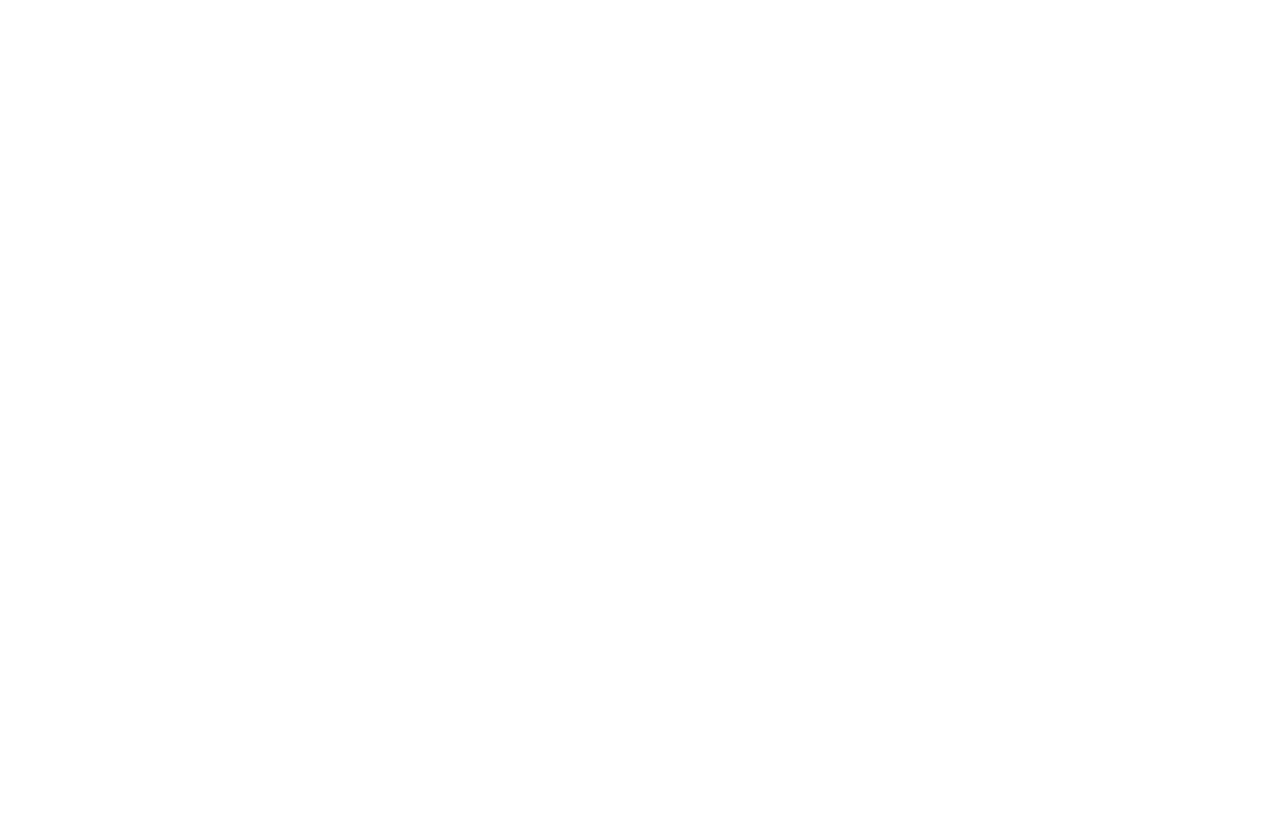
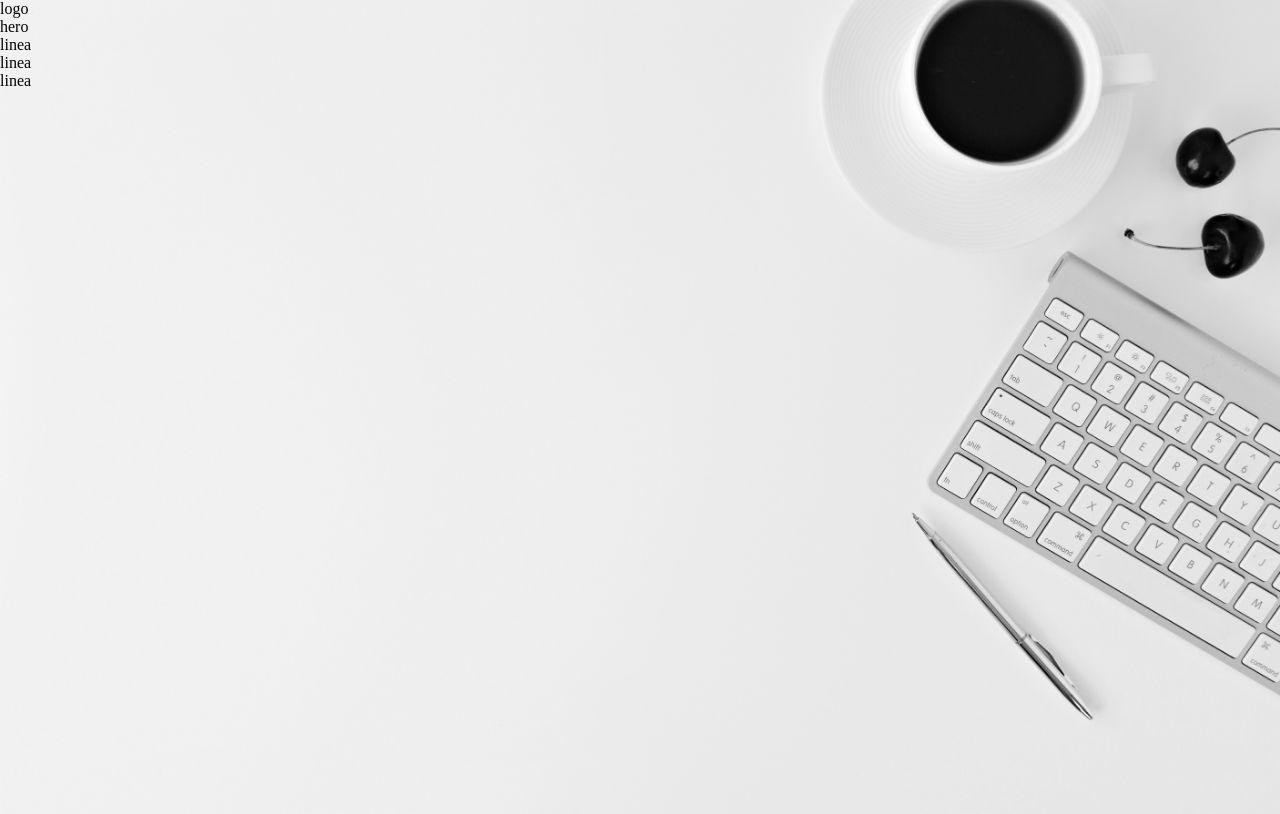
Before and after one commit to osaga-fu/prueba-tecnica-colillas-branding, a plain HTML site: page index.html in a window 1280 px wide. Drawn offline with Linux system fonts and the light colour scheme.

Commit message:
Background image added

```diff
--- a/index.html
+++ b/index.html
@@ -7,7 +7,22 @@
     <link rel="stylesheet" href="./styles.css">
 </head>
 <body>
-
+    <section class="top-section">
+        <nav>
+            logo
+        </nav>
+        <header>
+            hero
+        </header>
+        <section>
+            <div></div>
+            linea
+            <div></div>
+            linea
+            <div></div>
+            linea
+        </section>
+    </section>
 
 </body>
 </html>
--- a/styles.css
+++ b/styles.css
@@ -0,0 +1,13 @@
+* {
+  margin: 0;
+  padding: 0;
+  box-sizing: border-box;
+}
+
+.top-section {
+  width: 100%;
+  height: 814px;
+  background-image: url(./assets/leone-venter-VieM9BdZKFo-unsplash.jpg);
+  background-size: cover;
+  filter: grayscale(100%);
+}
```
